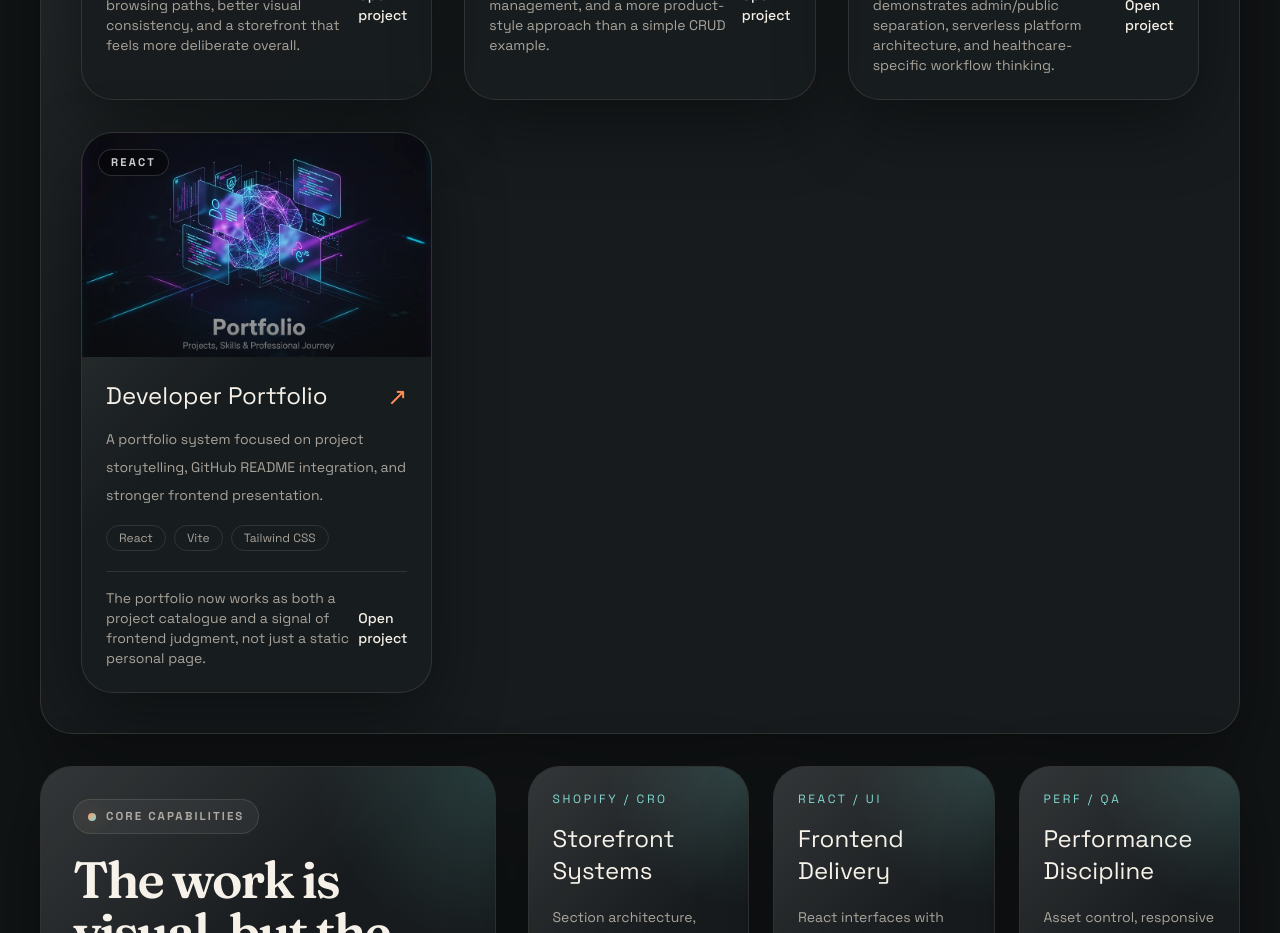
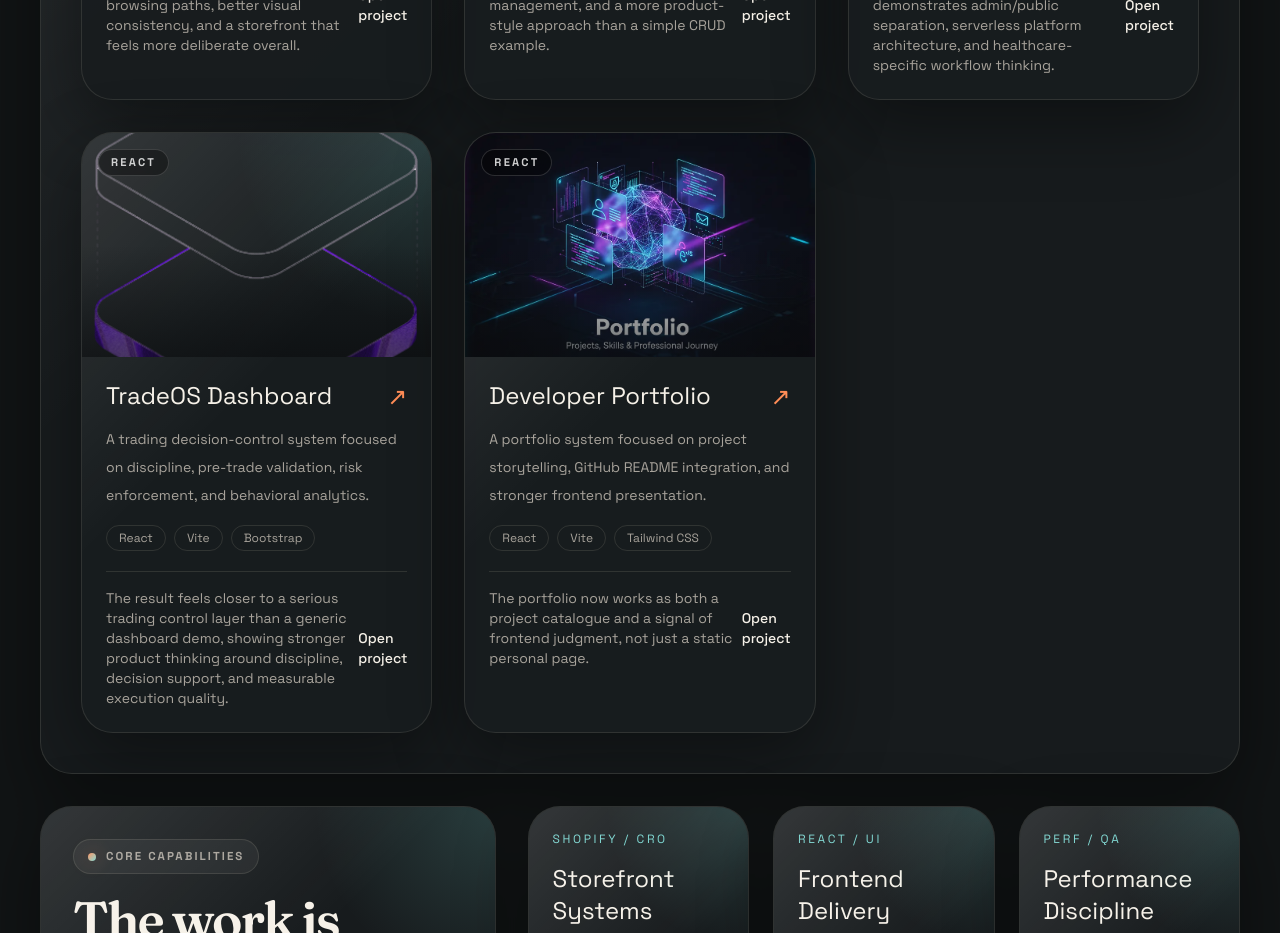
Before and after one commit to uttam-marakana/portfolio, a React (Vite) app: page / in a window 1280 px wide. Shown: the part 2020-2953 px from the top of the page. Built offline with nearby package versions, Linux system fonts and the light colour scheme.

Commit message:
CREATED  ::  "data" folder files

```diff
--- a/src/data/personal.js
+++ b/src/data/personal.js
@@ -2,6 +2,7 @@ const personal = {
   name: "Uttam Marakana",
   role: "Shopify & ReactJS Developer",
   location: "Rajkot, Gujarat, India",
+  resumeUrl: "/assets/docs/uttam-marakana-cv.pdf",
 
   email: "uttammarakana03@gmail.com",
   phone: "+916353098381",
@@ -36,6 +37,24 @@ const personal = {
       role: "ReactJS Developer",
       duration: "Sep 2023 – Feb 2024",
     },
+    {
+      company: "Bhavin Tank Technologies Pvt Ltd",
+      role: "ReactJS Trainee",
+      duration: "Feb 2023 – July 2023",
+    },
+  ],
+
+  education: {
+    institution: "Sarvodaya College of Computer Science, Rajkot",
+    degree: "Bachelor in Computer Applications",
+    result: "CGPA 8.11 • First Distinction",
+  },
+
+  currentLearning: [
+    "BigCommerce development with Stencil",
+    "Handlebars.js templating",
+    "Advanced theme architecture",
+    "Scalable ecommerce frontend systems",
   ],
 };
 
--- a/src/data/projectsData.js
+++ b/src/data/projectsData.js
@@ -157,6 +157,42 @@ const projectsData = [
     ],
   },
   {
+    id: "tradeos-dashboard",
+    tech: "react",
+    featured: true,
+    title: "TradeOS Dashboard",
+    sector: "Trading / Analytics Platform",
+    role: "React execution intelligence dashboard",
+    shortDescription:
+      "A trading decision-control system focused on discipline, pre-trade validation, risk enforcement, and behavioral analytics.",
+    overview:
+      "TradeOS is a React dashboard designed as an execution intelligence system for traders, combining immutable trade logs, pre-trade analysis, enforcement rules, scoring, and performance analytics in one operator-facing interface.",
+    problem:
+      "Most trading interfaces stop at charting or logging. The harder problem is preventing emotional entries, enforcing session rules, and giving traders a clearer operating system before they commit to a trade.",
+    solution:
+      "I structured the product around React components, reusable calculation utilities, session stores, and dedicated enforcement engines for risk, discipline, execution validation, analytics, and behavior warnings. The system evaluates trades before execution instead of only reporting after the fact.",
+    impact:
+      "The result feels closer to a serious trading control layer than a generic dashboard demo, showing stronger product thinking around discipline, decision support, and measurable execution quality.",
+    image: "/assets/images/tradeos.png",
+    github: "uttam-marakana/trading-dashboard",
+    preview: "",
+    stack: [
+      "React",
+      "Vite",
+      "Bootstrap",
+      "Formik",
+      "Recharts",
+      "LocalStorage",
+      "Day.js",
+    ],
+    highlights: [
+      "Pre-trade intelligence with risk, R:R, net PnL, and break-even preview",
+      "Execution engine that can block invalid or high-risk trades before entry",
+      "Discipline system with daily trade caps, loss limits, and session lock rules",
+      "Behavioral analytics for overtrading, expectancy drift, and repeated mistakes",
+    ],
+  },
+  {
     id: "portfolio",
     tech: "react",
     featured: true,
```
